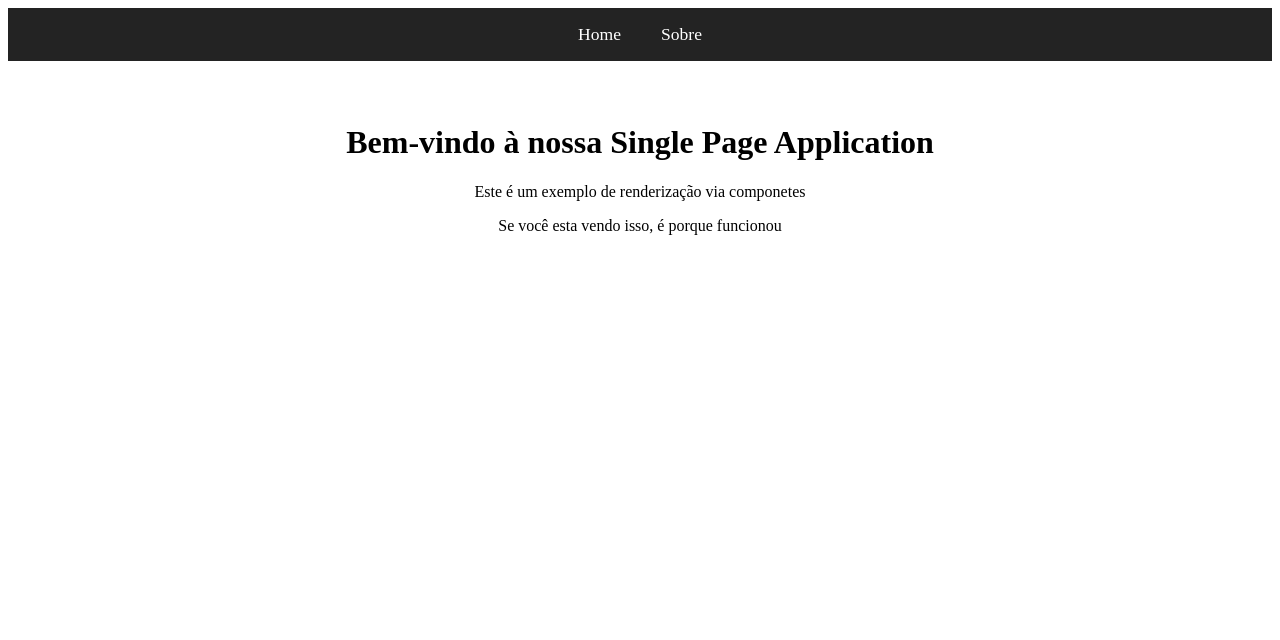
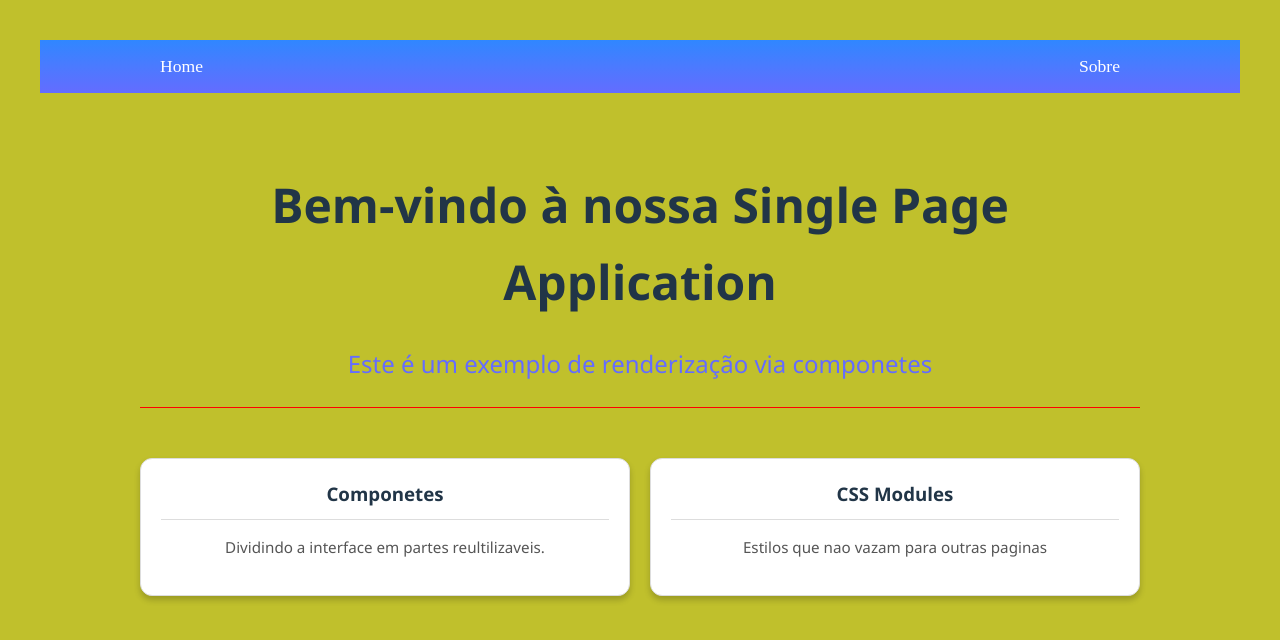
Before and after one commit to Givanildo35/DESENVOLVIMENTO_WEB, a React (Vite) app in the folder minha-spa/: page / in a window 1280 px wide. Shown: the top 640 px of the page. Built offline with nearby package versions, Linux system fonts and the light colour scheme.

Commit message:
aula dia 19

```diff
--- a/minha-spa/src/pages/Home.jsx
+++ b/minha-spa/src/pages/Home.jsx
@@ -2,14 +2,22 @@ import styles from '../styles/Home.module.css';
 export function Home(){
     return(
         <div className={styles.container}>
-            <div>
-                <h1>Bem-vindo à nossa Single Page Application</h1>
-                <p>Este é um exemplo de renderização via componetes</p>
-            </div>
+            <header className={styles.hero}>
+                <h1 className={styles.title}>Bem-vindo à nossa Single Page Application</h1>
+                <p className={styles.subtitle}>Este é um exemplo de renderização via componetes</p>
+            </header >
 
-            <div className={styles.content}>
-                <p>Se você esta vendo isso, é porque funcionou</p>
-            </div>
+            <section className={styles.features}>
+                <div className={styles.card}>
+                    <h3>Componetes</h3>
+                    <p>Dividindo a interface em partes reultilizaveis.</p>
+                </div>
+
+                <div className={styles.card}>
+                    <h3>CSS Modules</h3>
+                    <p>Estilos que nao vazam para outras paginas</p>
+                </div>
+            </section>
         </div>
 
     );
--- a/minha-spa/src/styles/Home.module.css
+++ b/minha-spa/src/styles/Home.module.css
@@ -1,12 +1,20 @@
+body{
+    background-color:rgb(192, 192, 44);
+}
 .container{
     max-width: 1000px;
     margin: 0 auto;
     padding: 40px 20px;
     text-align: center;
+    font-family: 'Segoe UI', Tahoma, Geneva, Verdana, sans-serif;
+    line-height: 1.6;
+    color: #333;
 
 }
 .hero{
+    text-align: center;
     margin-bottom: 50px;
+    border-bottom: 1px solid rgb(255, 0, 0);
 }
 
 .title{
@@ -29,7 +37,24 @@
 .card{
     padding: 20px;
     border: 1px solid #ddd;
-    border-radius: transform 0.2s, border-color 0.2s;
+    border-radius: 12px;
     background-color: #fff;
+    box-shadow: 0 4px 6px rgba(0,0,0,0.2);
+}
 
+.card:hover{
+    transform: translateY(-5px);
+    border-color: rgb(39, 29, 95) ;
 }
+.card h3{
+    color: #213547;
+    margin-top: 0;
+    margin-bottom: 15px;
+    border-bottom: 1px solid #ddd;
+    padding-bottom: 10px;
+}
+
+.card p {
+    font-size: 0.95rem;
+    color: #555;
+}
--- a/minha-spa/src/styles/Navbar.module.css
+++ b/minha-spa/src/styles/Navbar.module.css
@@ -1,12 +1,15 @@
 .navbar{
     display: flex;
-    justify-content: center;
-    align-items: center;
-    gap: 40px;
-    padding: 1rem 2rem;
+    justify-content: space-between;
+    align-items:center;
+    padding: 1rem 10%;
     background-color: #232323;
     color:white;
     box-shadow: 0 2px 5px 5px rgba(0,0,0 0.2);
+    position: sticky;
+    top: 0;
+    z-index:100;
+    background-image: linear-gradient(to top,#646cff, #4b7aff, #3087ff);
 
 }
 .logo{
@@ -24,5 +27,6 @@
     color: #646cff;
 }
 .active{
-
+    border-bottom: 2px solid #646cff;
+    color: #646cff;
 }
--- a/minha-spa/src/styles/global.css
+++ b/minha-spa/src/styles/global.css
@@ -0,0 +1,42 @@
+#root {
+    max-width: 1280px;
+    margin: 0 auto;
+    padding: 2rem;
+    text-align: center;
+  }
+
+  .logo {
+    height: 6em;
+    padding: 1.5em;
+    will-change: filter;
+    transition: filter 300ms;
+  }
+  .logo:hover {
+    filter: drop-shadow(0 0 2em #646cffaa);
+  }
+  .logo.react:hover {
+    filter: drop-shadow(0 0 2em #61dafbaa);
+  }
+
+  @keyframes logo-spin {
+    from {
+      transform: rotate(0deg);
+    }
+    to {
+      transform: rotate(360deg);
+    }
+  }
+
+  @media (prefers-reduced-motion: no-preference) {
+    a:nth-of-type(2) .logo {
+      animation: logo-spin infinite 20s linear;
+    }
+  }
+
+  .card {
+    padding: 2em;
+  }
+
+  .read-the-docs {
+    color: #888;
+  }
```
